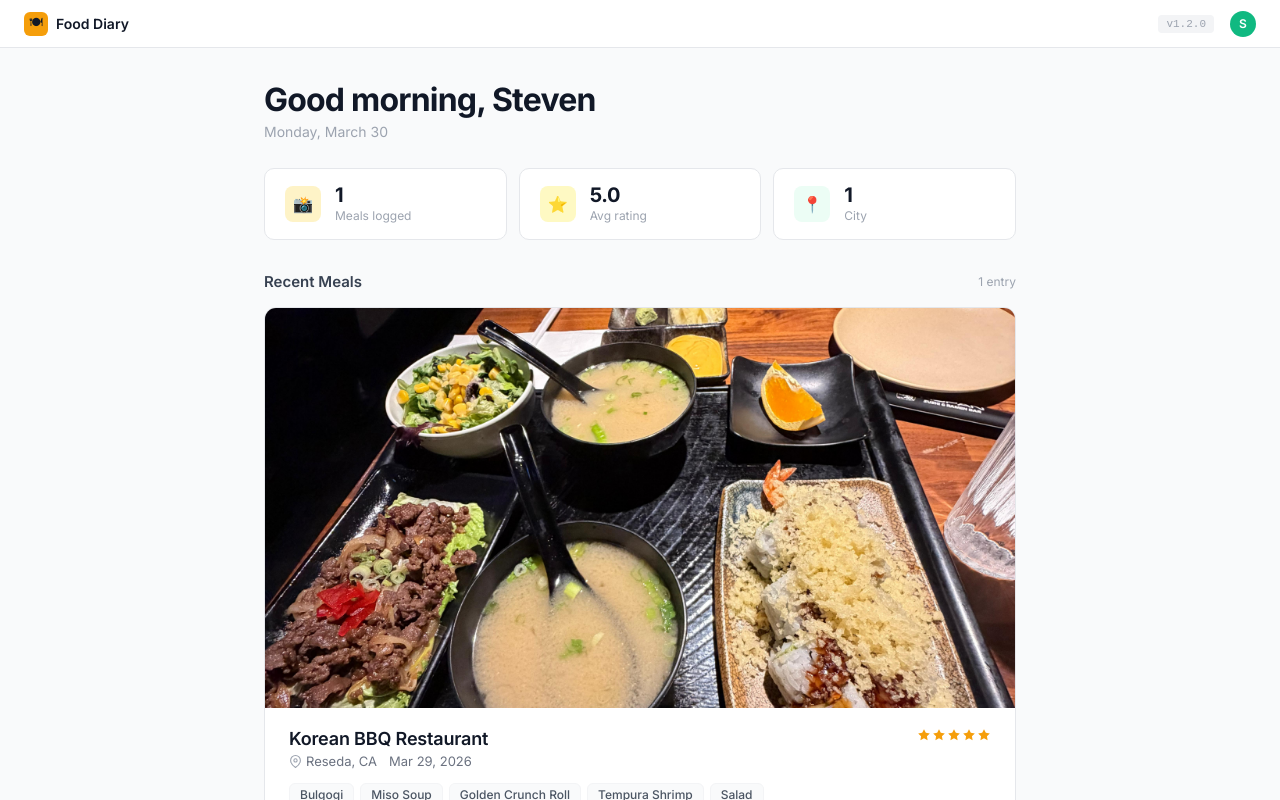
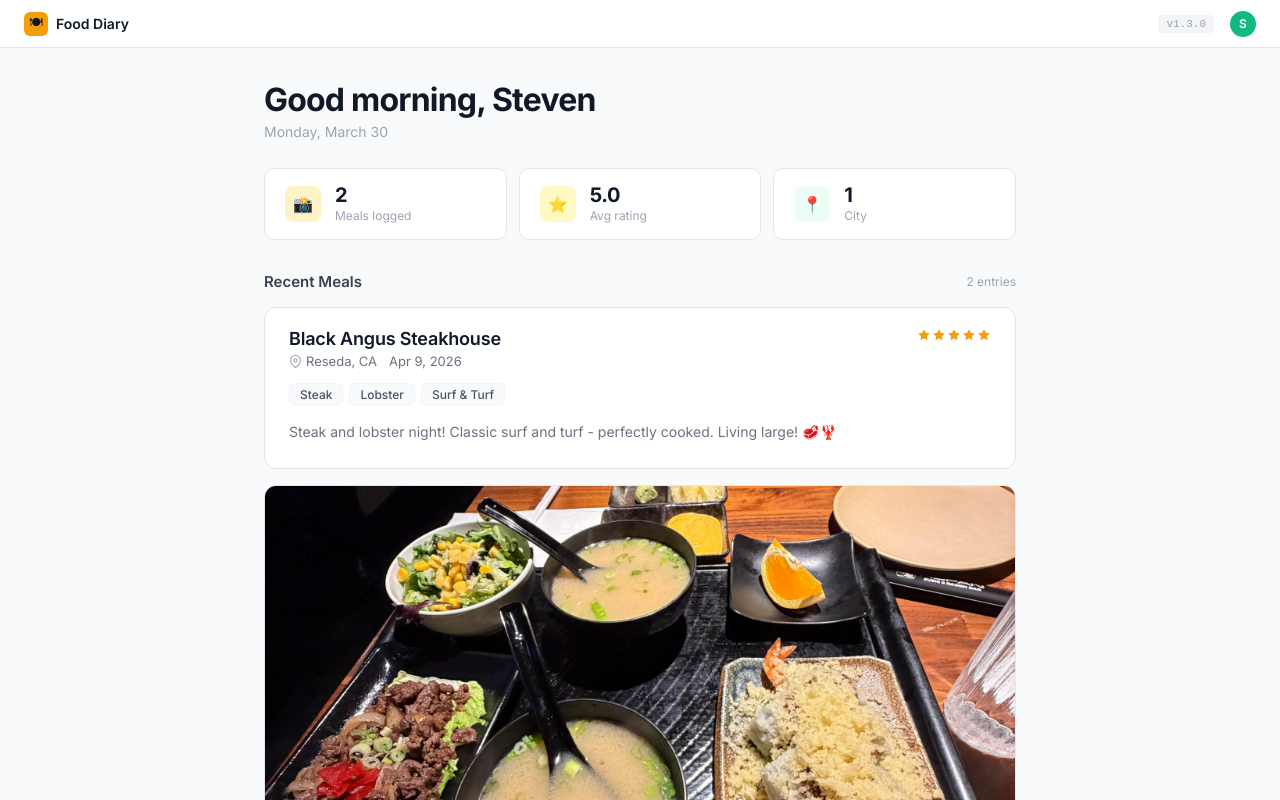
Before and after one commit to fannan/stevens-food-diary-web, a Next.js app: page / in a window 1280 px wide. Shown: the top 800 px of the page. Built offline with nearby package versions, Linux system fonts and the light colour scheme.

Commit message:
v1.3.0: Add Black Angus Steakhouse entry

```diff
--- a/pages/index.tsx
+++ b/pages/index.tsx
@@ -14,6 +14,16 @@ interface FoodEntry {
 
 const entries: FoodEntry[] = [
   {
+    id: '2',
+    restaurant: 'Black Angus Steakhouse',
+    notes: 'Steak and lobster night! Classic surf and turf - perfectly cooked. Living large! 🥩🦞',
+    rating: 5,
+    location: 'Reseda, CA',
+    date: '2026-04-09',
+    photo: '',
+    dishes: ['Steak', 'Lobster', 'Surf & Turf']
+  },
+  {
     id: '1',
     restaurant: 'Korean BBQ Restaurant',
     notes: 'Miso, salad, golden crunch roll and bulgogi - everything was delicious!',
@@ -25,7 +35,7 @@ const entries: FoodEntry[] = [
   }
 ];
 
-const version = '1.2.0';
+const version = '1.3.0';
 
 function StarRating({ rating }: { rating: number }) {
   return (
```
